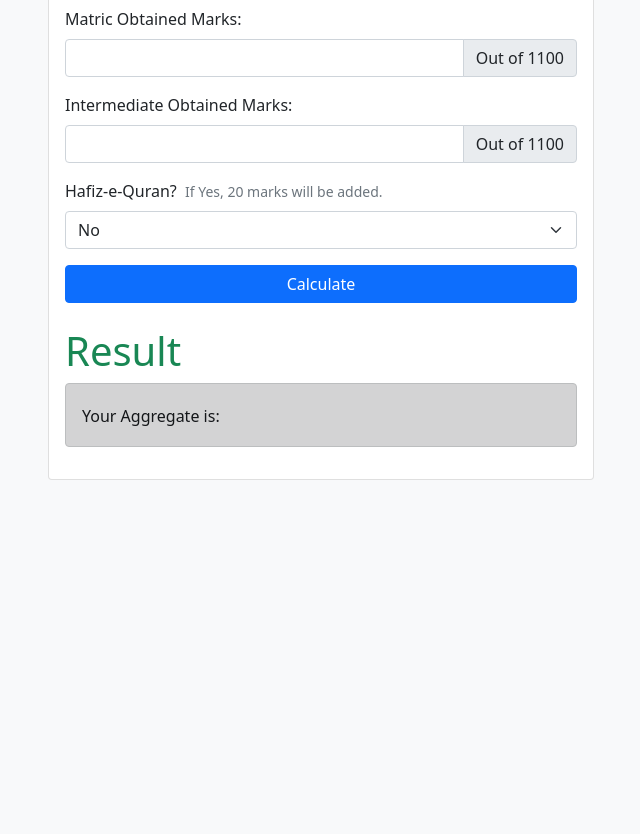
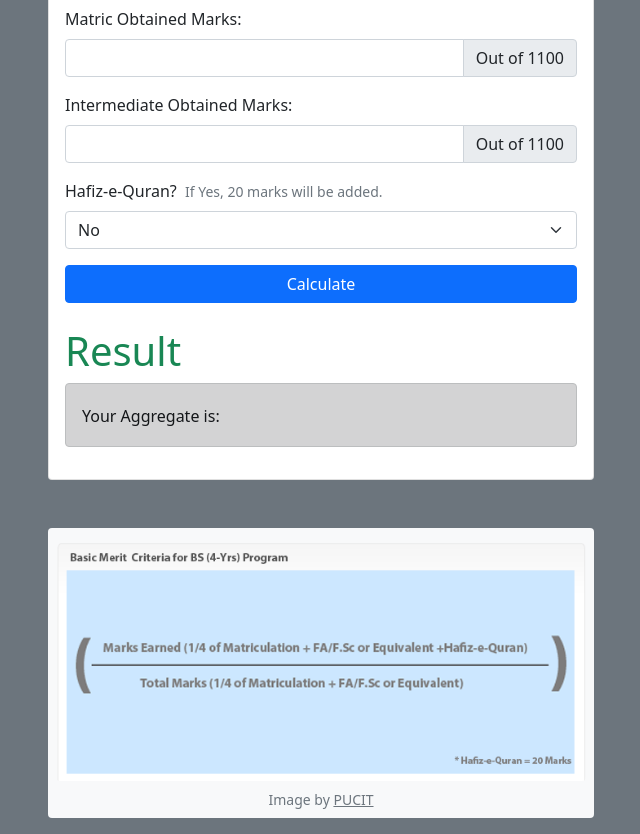
Before and after one commit to Abdullah-Sajjad026/aggregatecalculator, a plain HTML site: page index.html in a window 1280 px wide. Shown: the part 186-1020 px from the top of the page, without its empty margins (319-959 px from the left). Before the commit the page ends 800 px from the top, so only its background shows below. Drawn offline with nearby package versions, Linux system fonts and the light colour scheme.

Commit message:
added figure

```diff
--- a/index.html
+++ b/index.html
@@ -13,7 +13,7 @@
     <title>PUCIT Aggregate Calculator</title>
 </head>
 
-<body class="bg-light">
+<body class="bg-secondary">
     <div class="container">
         <div class="row">
             <div class="col-lg-8 col-xl-6 mx-auto">
@@ -71,7 +71,13 @@
                             Your Aggregate is: <span class="text-primary fw-bold fs-5 ms-2" id="output"></span>
                         </div>
                     </div>
+
                 </div>
+                <figure class="figure mt-5 bg-light rounded p-2">
+                    <img src="img/merit_table.png" class="figure-img img-fluid rounded" alt="Merit formula Image">
+                    <figcaption class="figure-caption text-center">Image by <a href="https://pucit.edu.pk/"
+                            class="link-secondary">PUCIT</a></figcaption>
+                </figure>
             </div>
         </div>
     </div>
```
Also changed, not shown: img/merit_table.png (added).
